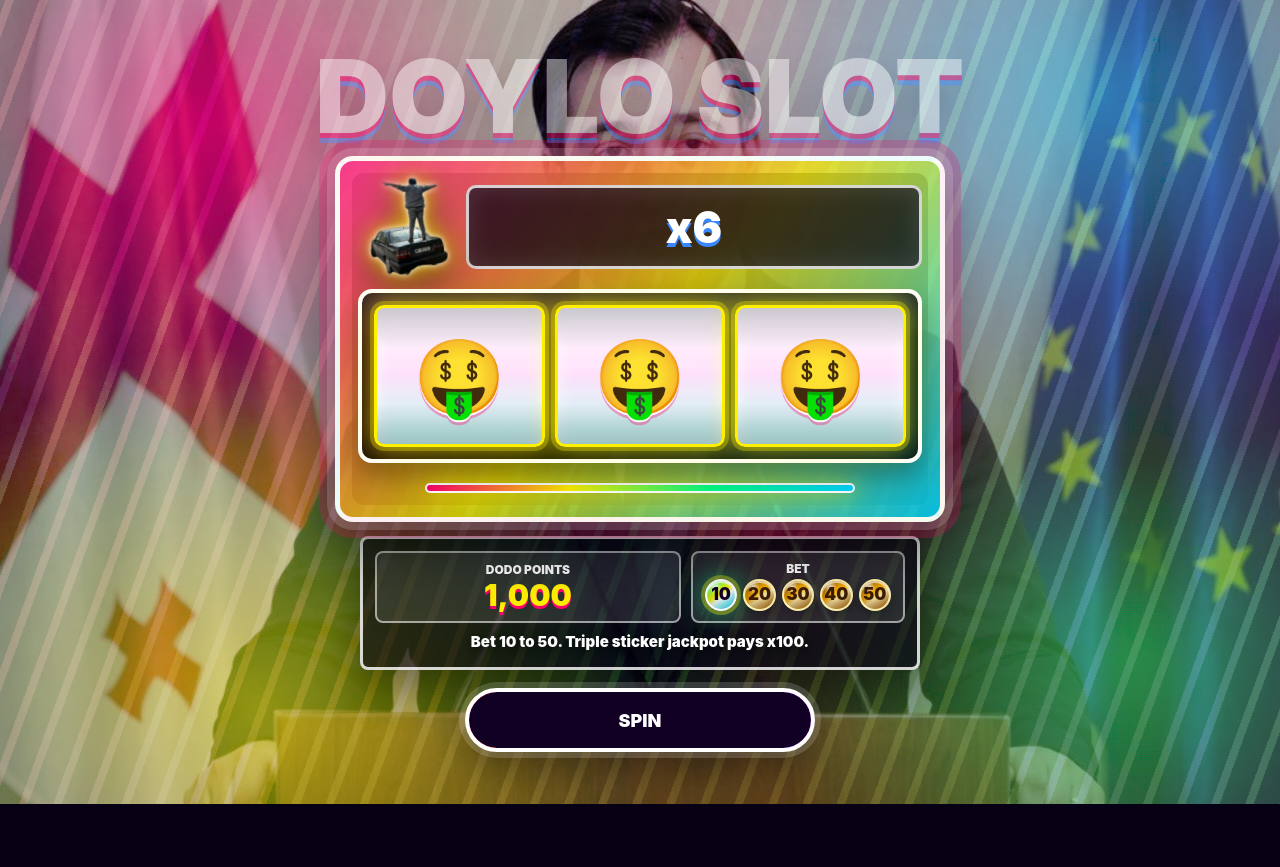
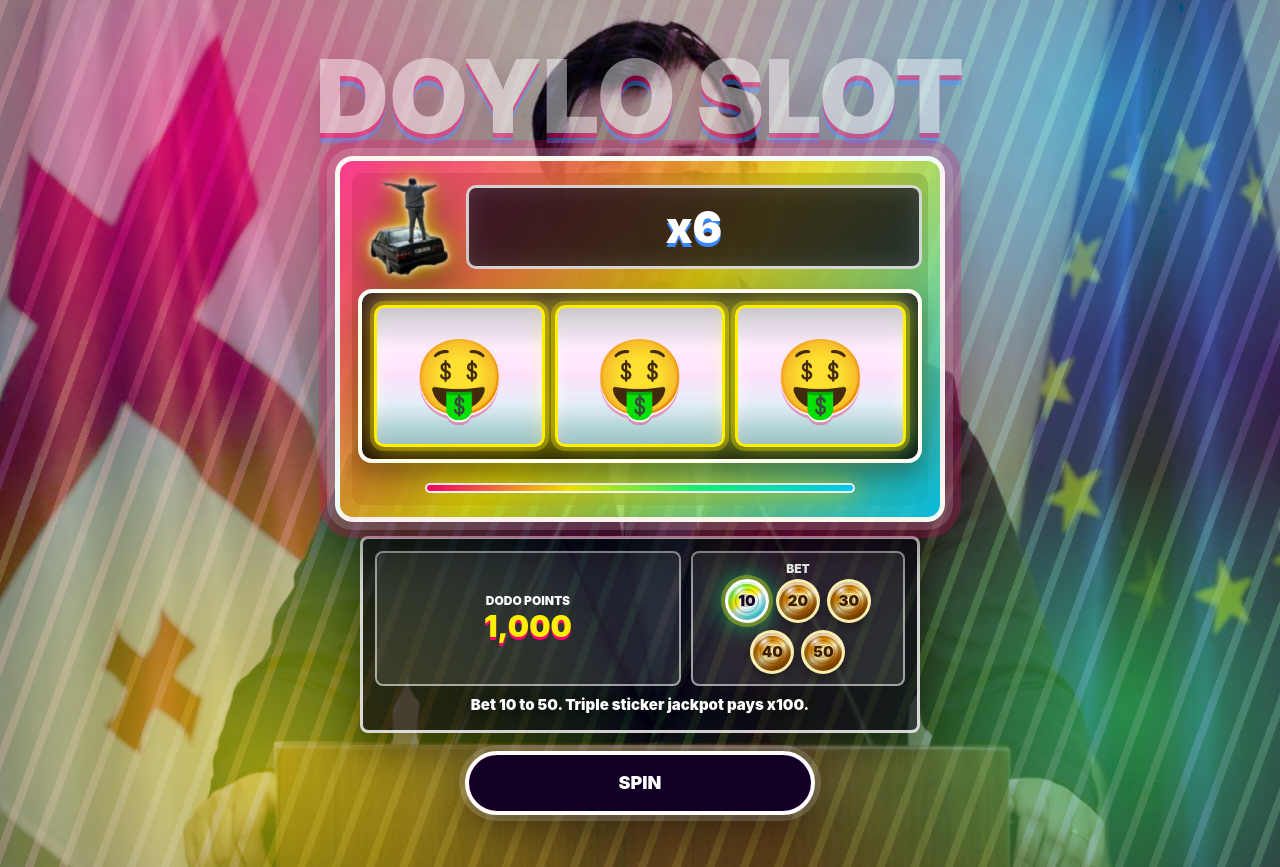
Before and after one commit to daushvat/gio-site, a website built with Vite: page index.html in a window 1280 px wide. Before the commit the page ends 804 px from the top, so only its background shows below. Built offline with nearby package versions, Linux system fonts and the light colour scheme.

Commit message:
Refine bet coin styling

```diff
--- a/src/style.css
+++ b/src/style.css
@@ -447,26 +447,32 @@ input {
 }
 
 .stake-coins {
-  display: grid;
-  grid-template-columns: repeat(5, minmax(0, 1fr));
-  gap: 6px;
+  display: flex;
+  flex-wrap: wrap;
+  gap: 7px;
+  align-items: center;
+  justify-content: center;
 }
 
 .stake-coin {
+  position: relative;
   aspect-ratio: 1;
-  min-width: 0;
-  border: 2px solid rgba(255, 246, 184, 0.92);
+  width: clamp(36px, 7vw, 44px);
+  min-width: 36px;
+  border: 3px solid rgba(255, 246, 184, 0.94);
   border-radius: 999px;
   background:
-    radial-gradient(circle at 28% 22%, rgba(255, 255, 255, 0.86), transparent 22%),
-    linear-gradient(145deg, #754000, #ffb300 42%, #fff6b8 58%, #9b5a00);
+    radial-gradient(circle at 30% 23%, rgba(255, 255, 255, 0.9), transparent 20%),
+    radial-gradient(circle at 50% 50%, rgba(255, 246, 184, 0.72) 0 30%, transparent 31%),
+    linear-gradient(145deg, #6d3900, #d88900 34%, #fff6b8 52%, #b86a00 74%, #5c2e00);
   color: #3c1d00;
   box-shadow:
-    inset 0 2px 0 rgba(255, 255, 255, 0.64),
-    inset 0 -8px 12px rgba(107, 54, 0, 0.36),
-    0 5px 12px rgba(0, 0, 0, 0.3);
+    inset 0 3px 0 rgba(255, 255, 255, 0.68),
+    inset 0 -9px 11px rgba(80, 38, 0, 0.44),
+    inset 0 0 0 4px rgba(116, 64, 0, 0.3),
+    0 5px 11px rgba(0, 0, 0, 0.34);
   cursor: pointer;
-  font-size: clamp(12px, 3vw, 17px);
+  font-size: clamp(11px, 2.5vw, 15px);
   font-weight: 950;
   letter-spacing: 0;
   line-height: 1;
@@ -477,6 +483,24 @@ input {
     box-shadow 140ms ease;
 }
 
+.stake-coin::before {
+  content: "D";
+  position: absolute;
+  inset: 7px;
+  z-index: 0;
+  display: grid;
+  place-items: center;
+  border: 1px solid rgba(92, 46, 0, 0.36);
+  border-radius: inherit;
+  color: rgba(92, 46, 0, 0.22);
+  font-size: 18px;
+  font-weight: 950;
+}
+
+.stake-coin {
+  z-index: 1;
+}
+
 .stake-coin:hover {
   transform: translateY(-2px) scale(1.05);
   filter: saturate(1.3);
@@ -485,14 +509,20 @@ input {
 .stake-coin.is-selected {
   border-color: #ffffff;
   background:
-    radial-gradient(circle at 28% 22%, rgba(255, 255, 255, 0.95), transparent 22%),
-    linear-gradient(145deg, #00ff85, #fff000 44%, #ffffff 58%, #00d5ff);
+    radial-gradient(circle at 30% 23%, rgba(255, 255, 255, 0.96), transparent 20%),
+    radial-gradient(circle at 50% 50%, rgba(255, 255, 255, 0.74) 0 30%, transparent 31%),
+    linear-gradient(145deg, #00ff85, #fff000 42%, #ffffff 56%, #00d5ff);
   color: #120024;
   box-shadow:
     inset 0 2px 0 rgba(255, 255, 255, 0.75),
     inset 0 -8px 12px rgba(0, 99, 64, 0.22),
+    inset 0 0 0 4px rgba(0, 99, 64, 0.18),
     0 0 0 4px rgba(255, 240, 0, 0.34),
     0 0 28px rgba(0, 255, 133, 0.72);
+}
+
+.stake-coin.is-selected::before {
+  color: rgba(18, 0, 36, 0.2);
 }
 
 .stake-coin:disabled {
```
